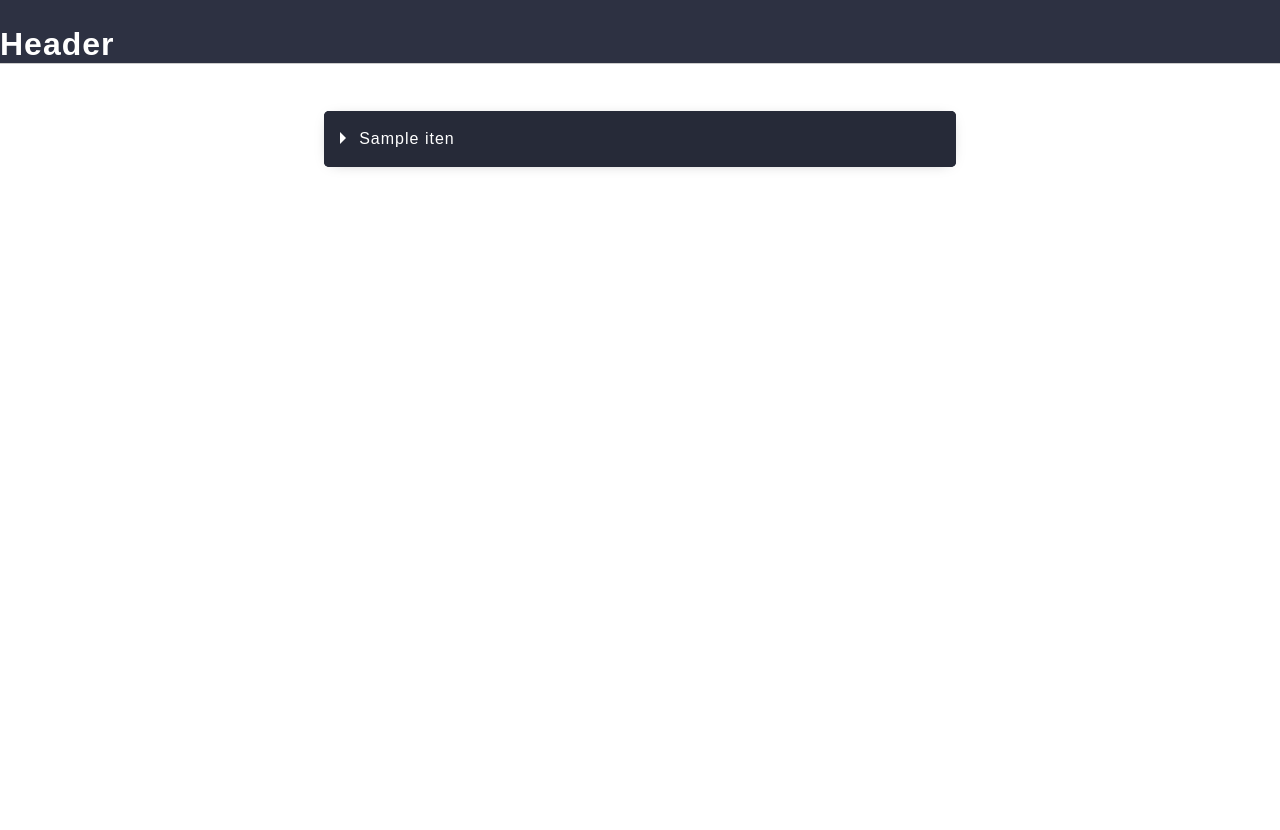
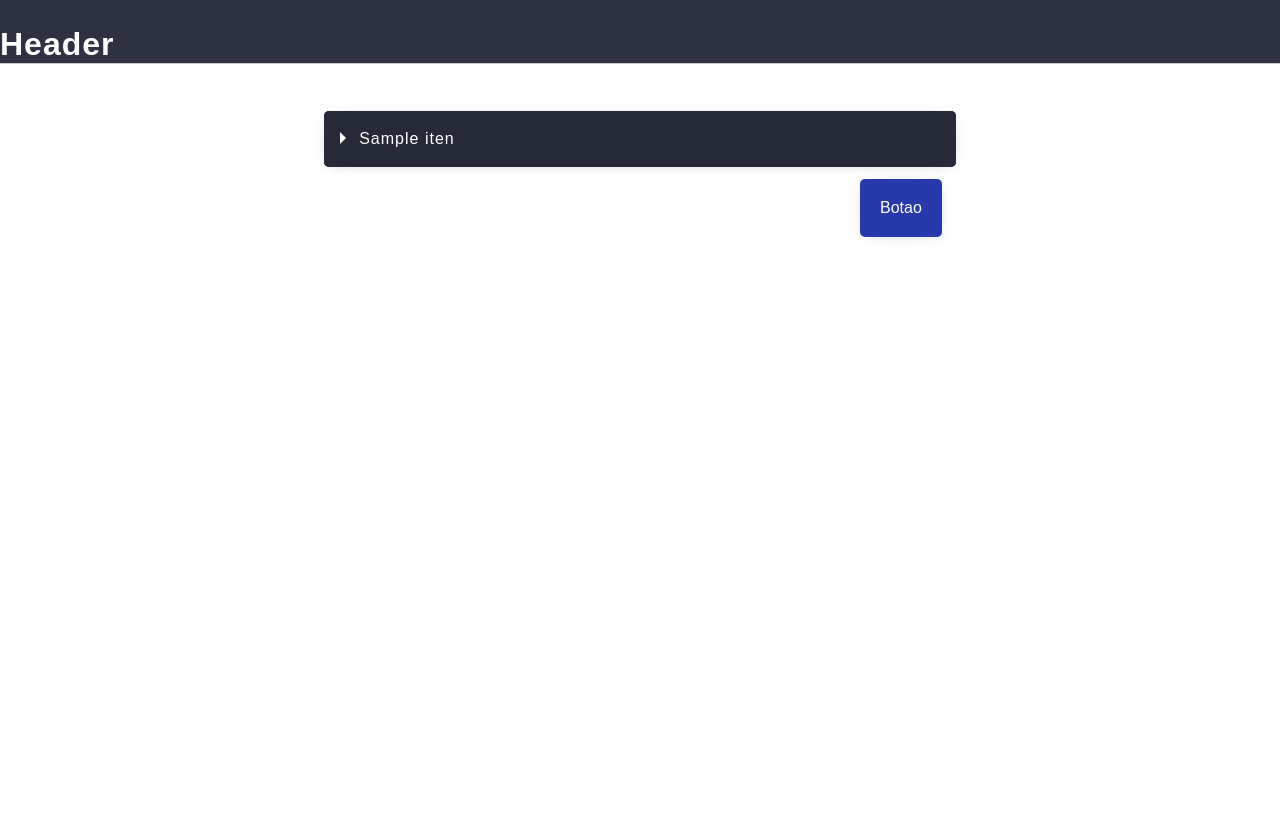
Before and after one commit to Pythonators/API_semestre1_pythonators, a Flask app: template lista_web/templates/avaliacao.html in a window 1280 px wide. Shown: the part 1-831 px from the top of the page. Run offline with Flask 2, Linux system fonts and the light colour scheme; the template is opened without the code that fills it: most values are stand-ins (such as "Sample title", 1, 10 or a date in 2020).

Commit message:
Add files via upload

```diff
--- a/lista_web/app.py
+++ b/lista_web/app.py
@@ -46,7 +46,11 @@ perguntas.append(p4)
 
 @app.route("/")
 def index():
-    return render_template("index.html", alunos = alunos, perguntas = perguntas)
+    return render_template("avaliacao.html", alunos = alunos, perguntas = perguntas)
+
+@app.route("/login")
+def login():
+    return render_template("login.html")
 
 
 if __name__ == "__main__":
--- a/lista_web/static/avaliacao.css
+++ b/lista_web/static/avaliacao.css
@@ -50,7 +50,7 @@ details {
 
   body {
     background: #FFFFFF;
-    height: 100vh;
+    height: 130vh;
     font-family: sans-serif;
     color: white;
     line-height: 1.5;
@@ -74,6 +74,24 @@ details {
 textarea{
   resize: none;
   width: 88%;
-  position: sticky;
+  position: relative;
   left: 45px;
 }
+button{
+  resize: none;
+  position:relative;
+  left: 850px;
+  top: 80px;
+  background-color: #2839ab;
+  border: none;
+  color: white;
+  padding: 20px;
+  text-align: center;
+  text-decoration: none;
+  display: inline-block;
+  font-size: 16px;
+  margin: 4px 2px;
+  cursor: pointer;
+  box-shadow: 0 .1rem 1rem -.5rem rgba(0,0,0,.4);
+  border-radius: 5px;
+}
--- a/lista_web/templates/avaliacao.html
+++ b/lista_web/templates/avaliacao.html
@@ -32,5 +32,6 @@
                 <br>
             </details>
         {% endfor %}
+        <button type="button">Botao</button>
 </body>
 </html>
```
Also changed, not shown: lista_web/static/image 1.png (added).
